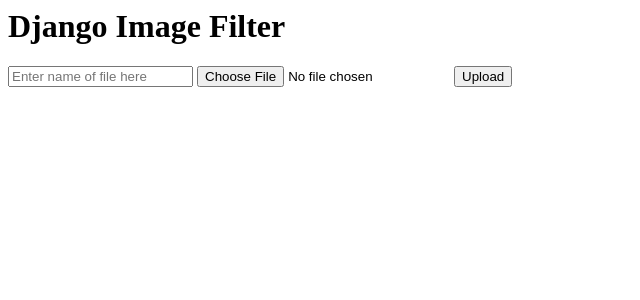
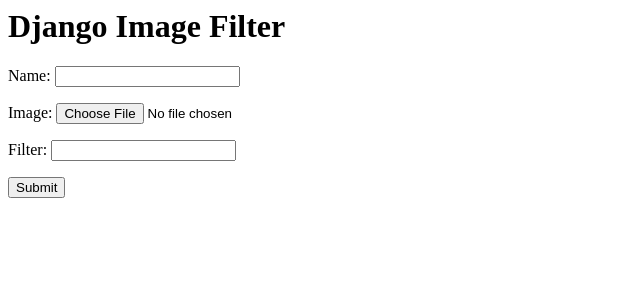
Before and after one commit to sahiljajodia01/img-filter, a Django app: template filters/templates/index.html in a window 1280 px wide. Shown: the top 300 px of the page, without its empty margins (0-640 px from the left). Run offline with Django 3.2, Linux system fonts and the light colour scheme; the template is opened without the code that fills it: values that come from a table or form of the project are taken from there, others are empty.

Commit message:
Added filter field

```diff
--- /dev/null
+++ b/filters/forms.py
@@ -0,0 +1,6 @@
+from django import forms
+
+class PicForm(forms.Form):
+	name = forms.CharField(max_length=100)
+	image = forms.FileField()
+	filter = forms.CharField(max_length=55)
--- a/filters/models.py
+++ b/filters/models.py
@@ -3,6 +3,7 @@ from cloudinary.models import CloudinaryField
 
 class Pic(models.Model):
 	name = models.CharField(max_length=100, default='car')
+	filter = models.CharField(max_length=55, null=True)
 
 	def __str__(self):
 		return self.name
--- a/filters/templates/index.html
+++ b/filters/templates/index.html
@@ -8,10 +8,8 @@
 	<div>
 		<form action="" method='POST' enctype='multipart/form-data' action="">
 			{% csrf_token %}
-            <input type="text" name="name" placeholder="Enter name of file here">
-			<input type="file" name="image">
-			<input type="submit" value="Upload">
+            {{ backend_form.as_p }}
+            <button type="submit">Submit</button>
 		</form>
-
-	</div>
+    </div>
 </body>
--- a/filters/views.py
+++ b/filters/views.py
@@ -13,7 +13,8 @@ def upload(request):
 		if form.is_valid():
 			image = request.FILES['image']
 			name = request.POST['name']
-			cloudinary.uploader.upload(image, public_id=name)
+			filter = request.POST['filter']
+			cloudinary.uploader.upload(image, public_id=name, effect=filter)
 			instance = Pic(name=name)
 			instance.save()
 
@@ -26,5 +27,5 @@ def upload(request):
 
 def show(request):
 	photo = Pic.objects.all()
-	context = { 'photo': photo  }
+	context = { 'photo': photo }
 	return render(request, 'show.html', context)
```
Also changed, not shown: filters/templates/show.html (added, +15 -0 lines), db.sqlite3, filters/migrations/0001_initial.py (added), filters/migrations/0002_auto_20170929_1229.py (added), filters/migrations/0003_pic_filter.py (added), 3 other files.
